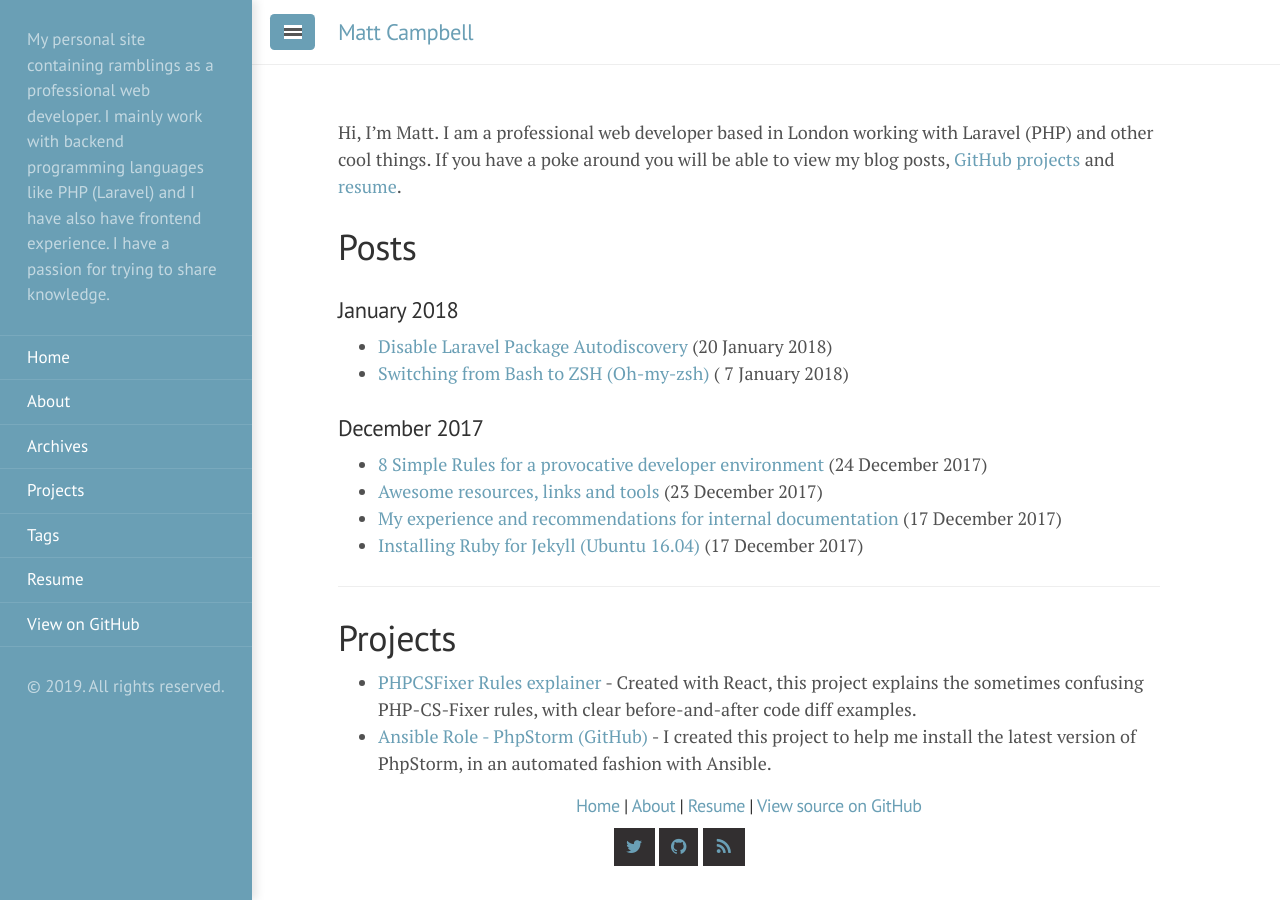
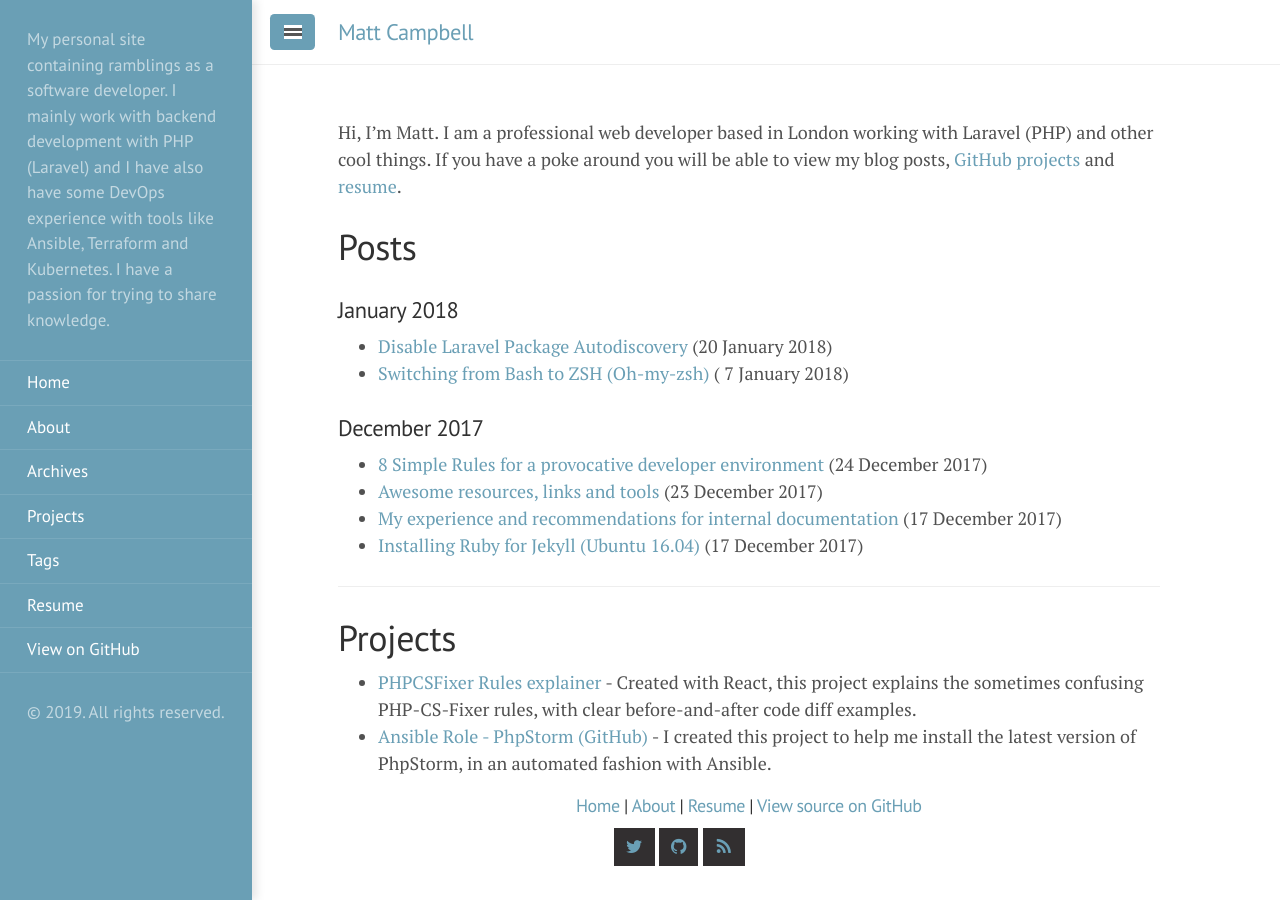
Before and after one commit to mcampbell508/mcampbell508.github.io, a Jekyll site: the page built from index.html, in a window 1280 px wide. Built offline with Jekyll 4.4.1, drawn with Linux system fonts in a browser that asks for light colours; nearby versions of some CDN libraries; the list of posts is cut into pages by our own code.

Commit message:
Sidebar: Update information

```diff
--- a/_config.yml
+++ b/_config.yml
@@ -15,8 +15,8 @@
 title: Matt Campbell
 email: matthewcampbell508@gmail.com
 description: >-
-  My personal site containing ramblings as a professional web developer. I mainly work with backend programming languages like PHP (Laravel)
-  and I have also have frontend experience. I have a passion for trying to share knowledge.
+  My personal site containing ramblings as a software developer. I mainly work with backend development with PHP (Laravel)
+  and I have also have some DevOps experience with tools like Ansible, Terraform and Kubernetes. I have a passion for trying to share knowledge.
 baseurl: '/'
 url: "https://mcampbell508.github.io"
 twitter_username: mcampbell508
```
